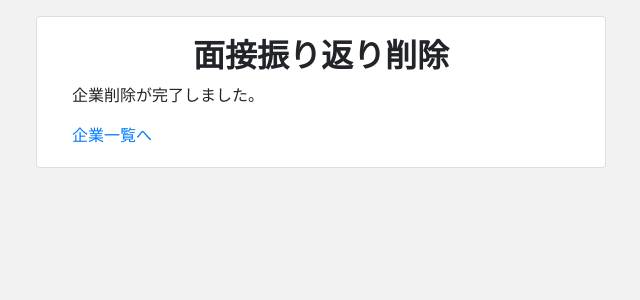
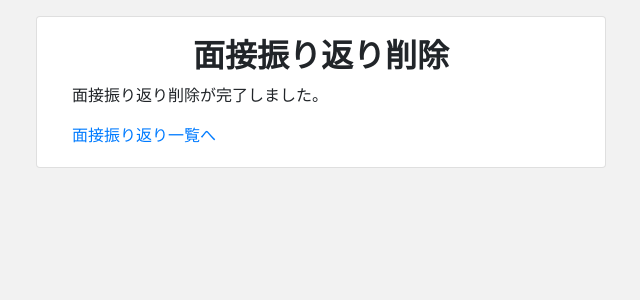
Before and after one commit to kimura121212/jobchange, a Django app: template interview/templates/interview/interview_delete_complete.html in a window 1280 px wide. Shown: the part 56-356 px from the top of the page, without its empty margins (319-959 px from the left). Run offline with Django 3.2, Linux system fonts and the light colour scheme; the template is opened without the code that fills it, so the values that code supplies are empty; some libraries are stand-ins or nearby versions.

Commit message:
面接振り返り動線修正

```diff
--- a/answer/templates/answer/top.html
+++ b/answer/templates/answer/top.html
@@ -29,7 +29,7 @@
                   <div class="modal-dialog" role="document">
                     <div class="modal-content">
                       <div class="modal-header">
-                        <h5 class="modal-title" id="exampleModalLabel">Modal title</h5>
+                        <h5 class="modal-title" id="exampleModalLabel">削除確認</h5>
                         <button type="button" class="close" data-dismiss="modal" aria-label="Close">
                           <span aria-hidden="true">&times;</span>
                         </button>
--- a/company/templates/company/top.html
+++ b/company/templates/company/top.html
@@ -23,7 +23,7 @@
           <div class="modal-dialog" role="document">
             <div class="modal-content">
               <div class="modal-header">
-                <h5 class="modal-title" id="exampleModalLabel">Modal title</h5>
+                <h5 class="modal-title" id="exampleModalLabel">削除確認</h5>
                 <button type="button" class="close" data-dismiss="modal" aria-label="Close">
                   <span aria-hidden="true">&times;</span>
                 </button>
--- a/interview/templates/interview/interview_delete_complete.html
+++ b/interview/templates/interview/interview_delete_complete.html
@@ -4,8 +4,8 @@
     <div class="card col-md-6 margin_auto">
         <div class="card-body">
             <h2 class="login_title">面接振り返り削除</h2>
-            <p>企業削除が完了しました。</p>
-            <a href='{% url 'company:top' %}'>企業一覧へ</a>
+            <p>面接振り返り削除が完了しました。</p>
+            <a href='{% url 'interview:top' company.company_id.id %}'>面接振り返り一覧へ</a>
         </div>
     </div>
 </div>
--- a/interview/templates/interview/interview_update_complete.html
+++ b/interview/templates/interview/interview_update_complete.html
@@ -5,7 +5,7 @@
         <div class="card-body">
             <h2 class="login_title">面接振り返り編集</h2>
             <p>面接振り返り編集が完了しました。</p>
-            <a href='{% url 'company:top' %}'>面接振り返り一覧へ</a>
+            <a href='{% url 'interview:top' interview.company_id.id %}'>面接振り返り一覧へ</a>
         </div>
     </div>
 </div>
--- a/interview/templates/interview/top.html
+++ b/interview/templates/interview/top.html
@@ -55,7 +55,7 @@
               <div class="modal-dialog" role="document">
                 <div class="modal-content">
                   <div class="modal-header">
-                    <h5 class="modal-title" id="exampleModalLabel">Modal title</h5>
+                    <h5 class="modal-title" id="exampleModalLabel">削除確認</h5>
                     <button type="button" class="close" data-dismiss="modal" aria-label="Close">
                       <span aria-hidden="true">&times;</span>
                     </button>
--- a/interview/views.py
+++ b/interview/views.py
@@ -83,7 +83,7 @@ class InterviewUpdate(generic.TemplateView):
             interview.reflection = reflection
             interview.other = other
             interview.save()
-            return redirect('interview:update_complete')
+            return render(request, 'interview/interview_update_complete.html', {'interview': interview})
         return render(request, self.template_name, {'form': form})
 
 
@@ -96,5 +96,6 @@ class InterviewDelete(generic.TemplateView):
 
     def get(self, request, *args, **kwargs):
         pk = self.kwargs['pk']
+        company = Interview.objects.get(id=pk)
         Interview.objects.get(id=pk).delete()
-        return render(request, self.template_name)
+        return render(request, self.template_name, {'company': company})
```
